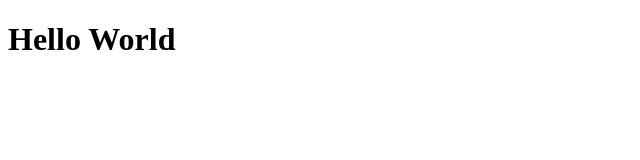
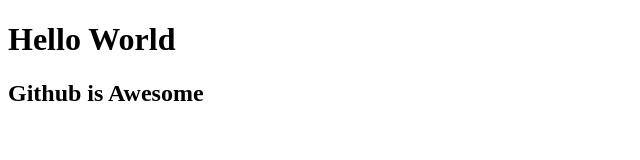
Before and after one commit to vimel757/New-Project, a plain HTML site: page index.html in a window 1280 px wide. Shown: the whole page, without its empty margins (0-640 px from the left). Drawn offline with Linux system fonts and the light colour scheme.

Commit message:
Update index.html

```diff
--- a/index.html
+++ b/index.html
@@ -8,6 +8,9 @@
 </head>
 <body>
     <h1>Hello World</h1>
+    <h2>Github is Awesome</h2>
+
+
 </body>
 
 </html>
```
